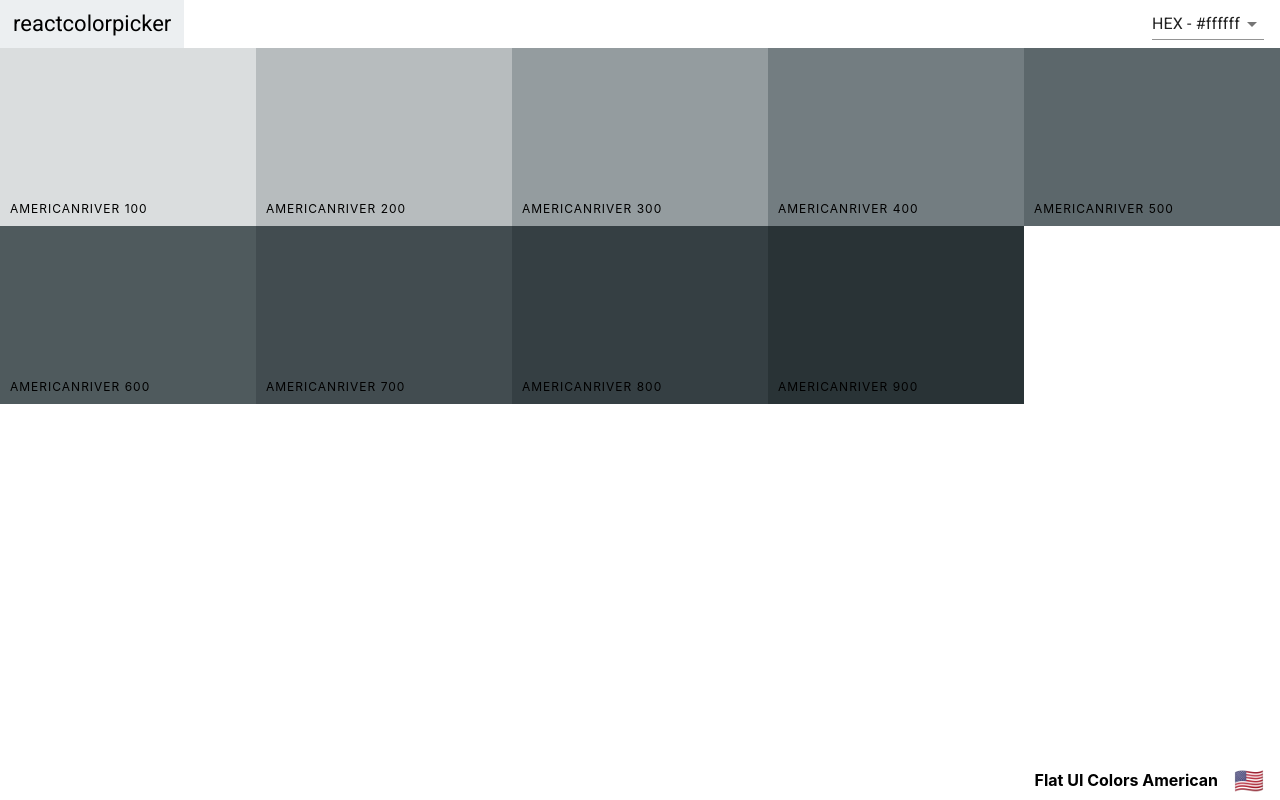
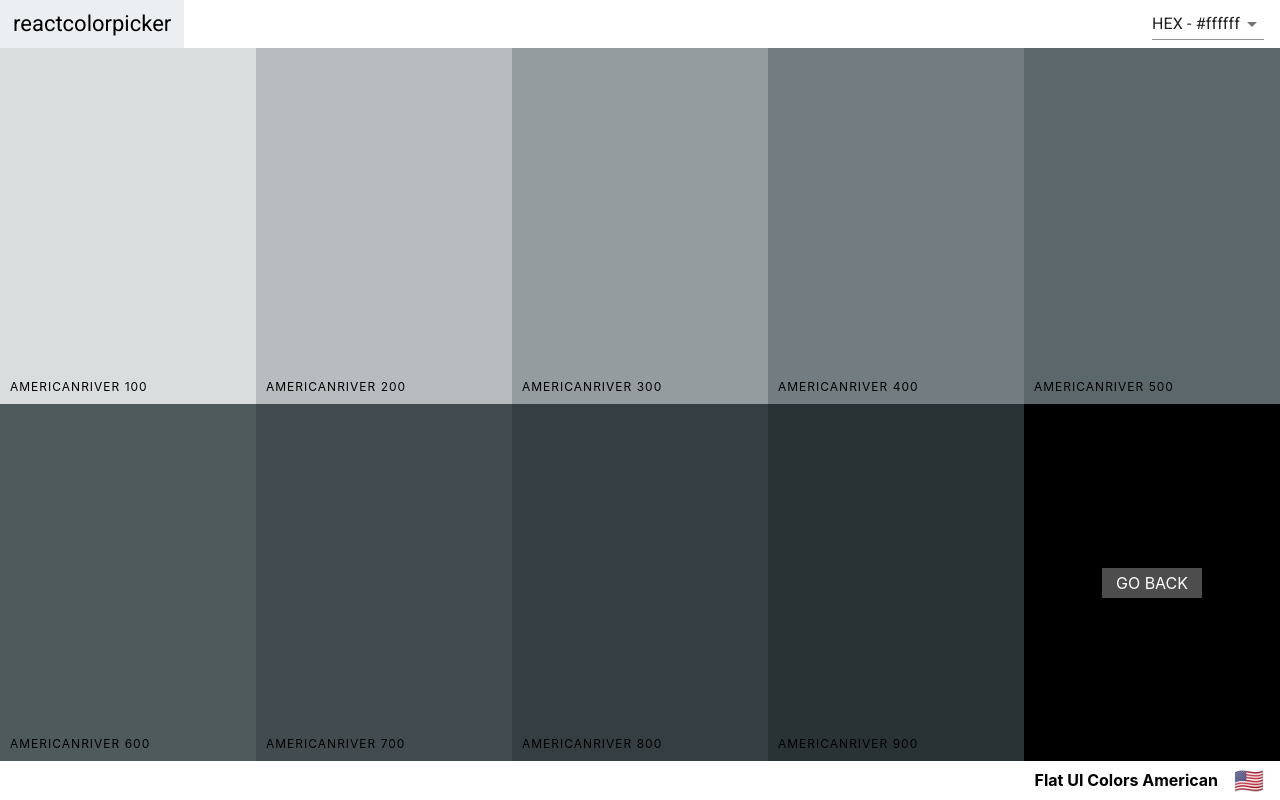
Before and after one commit to G-Wizz/react-colorpicker, a React (Create React App) app: page /palette/flat-ui-colors-american/americanriver in a window 1280 px wide. Built offline with nearby package versions, Linux system fonts and the light colour scheme.

Commit message:
add go back link

```diff
--- a/src/ColorBox.css
+++ b/src/ColorBox.css
@@ -7,8 +7,16 @@
   cursor: pointer;
   margin-bottom: -3.5px;
 }
+.SingleColorPalette .ColorBox {
+  height: 50%;
+}
 
-.copy-button {
+.ColorBox.go-back {
+  background-color: black;
+}
+
+.copy-button,
+.back-button {
   width: 100px;
   height: 30px;
   position: absolute;
@@ -25,6 +33,10 @@
   color: white;
   text-transform: uppercase;
   border: none;
+  text-decoration: none;
+}
+
+.copy-button {
   opacity: 0;
 }
 
--- a/src/SingleColorpalette.js
+++ b/src/SingleColorpalette.js
@@ -1,4 +1,5 @@
 import React, { Component } from "react";
+import { Link } from "react-router-dom";
 import Navbar from "./Navbar";
 import PaletteFooter from "./PaletteFooter";
 import ColorBox from "./ColorBox";
@@ -35,19 +36,26 @@
 
   render() {
     const { format } = this.state;
-    const { paletteName, emoji } = this.props.palette;
+    const { paletteName, emoji, id } = this.props.palette;
     const colorBoxes = this._shades.map(color => (
       <ColorBox
-        key={color.id}
+        key={color.name}
         name={color.name}
         background={color[format]}
         showLink={false}
       />
     ));
     return (
-      <div className="Palette">
+      <div className="SingleColorPalette Palette">
         <Navbar handleChange={this.changeFormat} showingAllColors={false} />
-        <div className="Palette-colors">{colorBoxes}</div>
+        <div className="Palette-colors">
+          {colorBoxes}
+          <div className="go-back ColorBox">
+            <Link to={`/palette/${id}`} className="back-button">
+              Go Back
+            </Link>
+          </div>
+        </div>
         <PaletteFooter paletteName={paletteName} emoji={emoji} />
       </div>
     );
```
